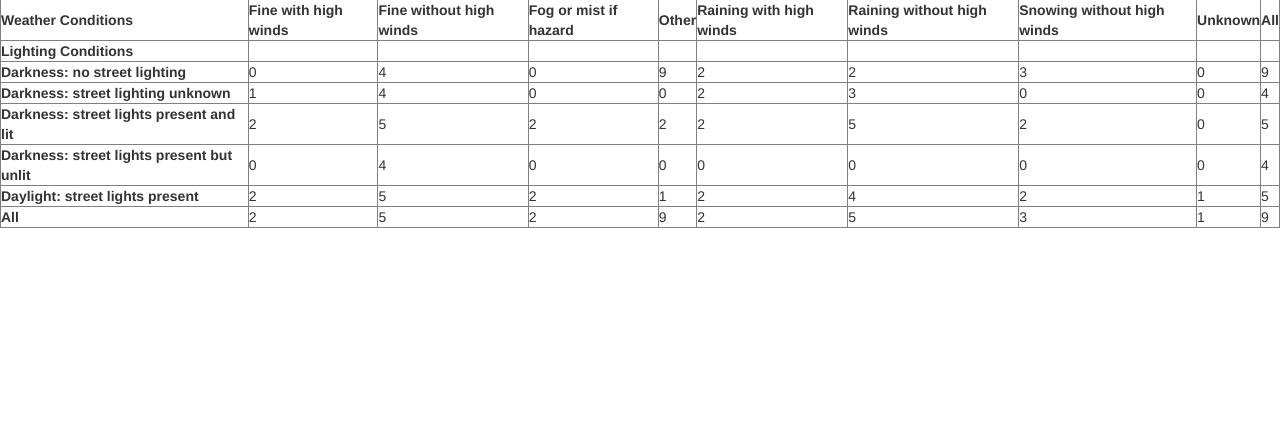
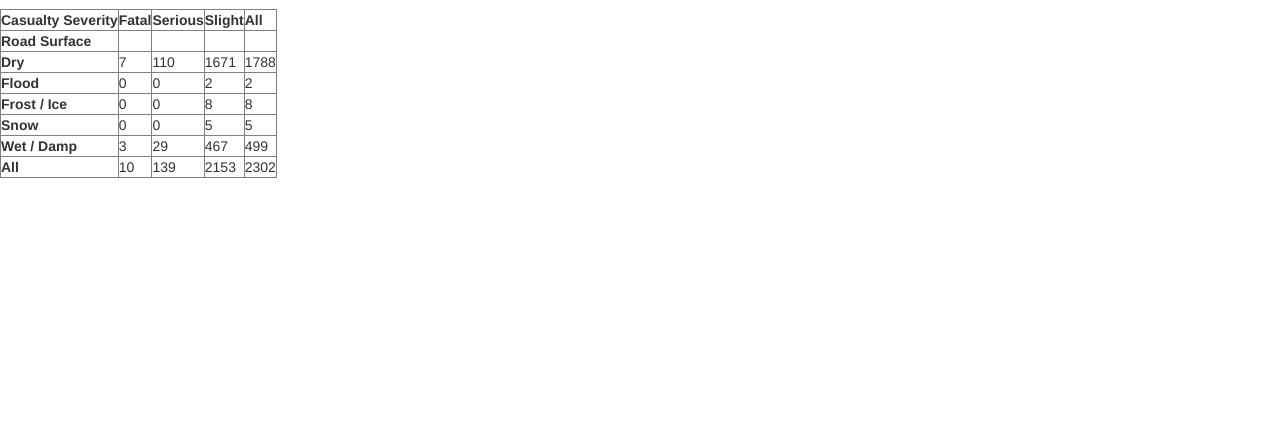
Before and after one commit to ash-fu/Phase-3, a Flask app: template templates/pivot_table.html in a window 1280 px wide. Shown: the part 51-478 px from the top of the page. Run offline with Flask 2, Linux system fonts and the light colour scheme; the template is opened without the code that fills it, so the values that code supplies are empty; parts of the project's set-up code (start-up, migrations or seed data) failed here and were passed over; some libraries are stand-ins or nearby versions.

```diff
--- a/templates/pivot_table.html
+++ b/templates/pivot_table.html
@@ -6,27 +6,18 @@
 			{% endblock %}
 
 			{% block content %}
+			<p id = "table"></p>
 			<table border="1" class="dataframe">
   <thead>
     <tr style="text-align: right;">
-      <th>Weather Conditions</th>
-      <th>Fine with high winds</th>
-      <th>Fine without high winds</th>
-      <th>Fog or mist if hazard</th>
-      <th>Other</th>
-      <th>Raining with high winds</th>
-      <th>Raining without high winds</th>
-      <th>Snowing without high winds</th>
-      <th>Unknown</th>
+      <th>Casualty Severity</th>
+      <th>Fatal</th>
+      <th>Serious</th>
+      <th>Slight</th>
       <th>All</th>
     </tr>
     <tr>
-      <th>Lighting Conditions</th>
-      <th></th>
-      <th></th>
-      <th></th>
-      <th></th>
-      <th></th>
+      <th>Road Surface</th>
       <th></th>
       <th></th>
       <th></th>
@@ -35,76 +26,46 @@
   </thead>
   <tbody>
     <tr>
-      <th>Darkness: no street lighting</th>
-      <td>0</td>
-      <td>4</td>
-      <td>0</td>
-      <td>9</td>
-      <td>2</td>
-      <td>2</td>
-      <td>3</td>
-      <td>0</td>
-      <td>9</td>
+      <th>Dry</th>
+      <td>7</td>
+      <td>110</td>
+      <td>1671</td>
+      <td>1788</td>
     </tr>
     <tr>
-      <th>Darkness: street lighting unknown</th>
-      <td>1</td>
-      <td>4</td>
+      <th>Flood</th>
       <td>0</td>
       <td>0</td>
       <td>2</td>
-      <td>3</td>
+      <td>2</td>
+    </tr>
+    <tr>
+      <th>Frost / Ice</th>
       <td>0</td>
       <td>0</td>
-      <td>4</td>
+      <td>8</td>
+      <td>8</td>
     </tr>
     <tr>
-      <th>Darkness: street lights present and lit</th>
-      <td>2</td>
+      <th>Snow</th>
+      <td>0</td>
+      <td>0</td>
       <td>5</td>
-      <td>2</td>
-      <td>2</td>
-      <td>2</td>
-      <td>5</td>
-      <td>2</td>
-      <td>0</td>
       <td>5</td>
     </tr>
     <tr>
-      <th>Darkness: street lights present but unlit</th>
-      <td>0</td>
-      <td>4</td>
-      <td>0</td>
-      <td>0</td>
-      <td>0</td>
-      <td>0</td>
-      <td>0</td>
-      <td>0</td>
-      <td>4</td>
-    </tr>
-    <tr>
-      <th>Daylight: street lights present</th>
-      <td>2</td>
-      <td>5</td>
-      <td>2</td>
-      <td>1</td>
-      <td>2</td>
-      <td>4</td>
-      <td>2</td>
-      <td>1</td>
-      <td>5</td>
+      <th>Wet / Damp</th>
+      <td>3</td>
+      <td>29</td>
+      <td>467</td>
+      <td>499</td>
     </tr>
     <tr>
       <th>All</th>
-      <td>2</td>
-      <td>5</td>
-      <td>2</td>
-      <td>9</td>
-      <td>2</td>
-      <td>5</td>
-      <td>3</td>
-      <td>1</td>
-      <td>9</td>
+      <td>10</td>
+      <td>139</td>
+      <td>2153</td>
+      <td>2302</td>
     </tr>
   </tbody>
 </table>
```
Also changed, not shown: routes/pivot_table_route.py (+28 -9 lines), templates/css/pivot_table.css (+13 -0 lines), table.png (added), 2 other files.
